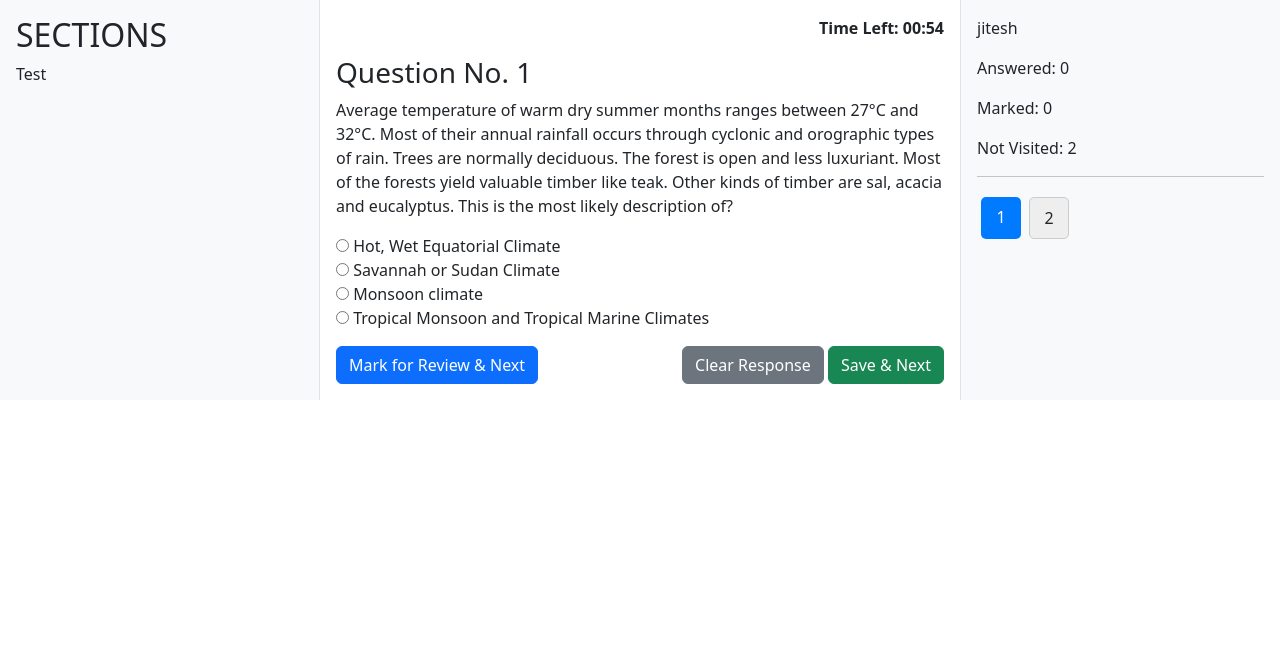
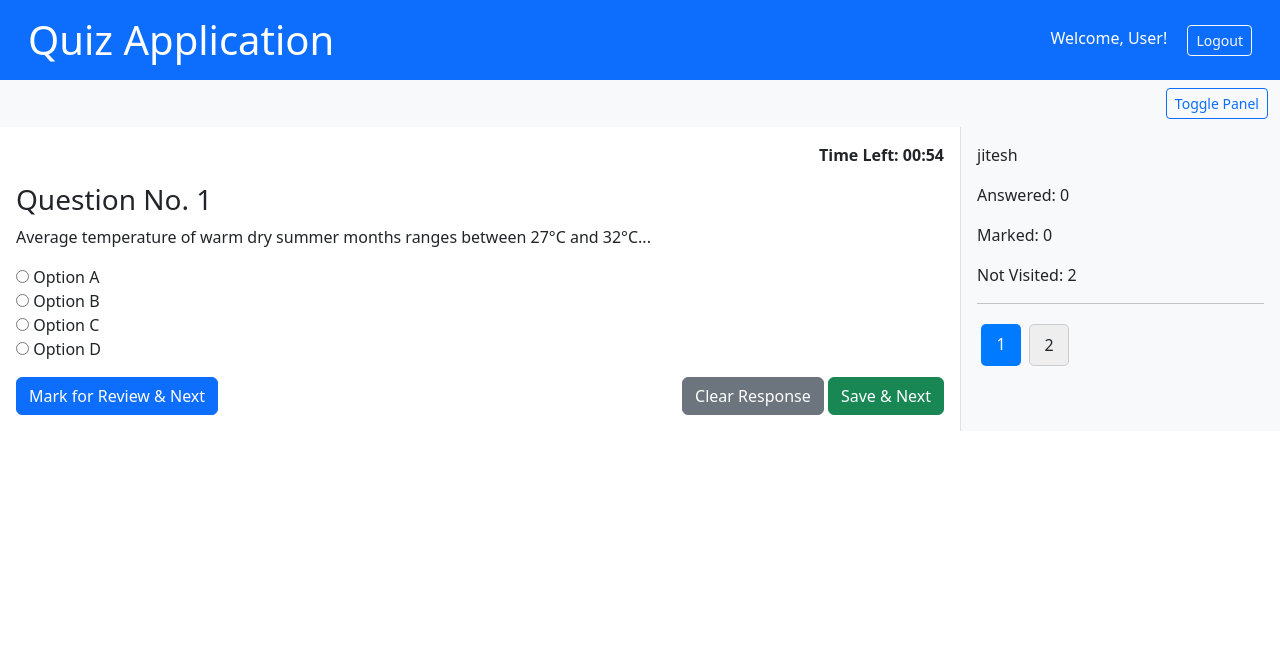
Before and after one commit to jiteshk50/Qapp, a Flask app: page / in a window 1280 px wide. Shown: the top 671 px of the page. Before the commit the page ends 400 px from the top, so only its background shows below. Run offline with Flask 3, Linux system fonts and the light colour scheme.

Commit message:
Redesining the entire layout without submit button

```diff
--- a/app.py
+++ b/app.py
@@ -1,4 +1,4 @@
-from flask import Flask, render_template
+from flask import Flask, render_template, request, redirect, url_for
 
 app = Flask(__name__)
 
@@ -6,5 +6,11 @@ app = Flask(__name__)
 def index():
     return render_template('index.html')
 
+@app.route('/result', methods=['POST'])
+def result():
+    # Placeholder for actual result processing logic
+    user_answers = request.form
+    return render_template('result.html', answers=user_answers)
+
 if __name__ == '__main__':
     app.run(debug=True)
--- a/static/script.js
+++ b/static/script.js
@@ -17,6 +17,9 @@ const notVisitedDisplay = document.getElementById('not-visited');
 const markReview = document.getElementById('mark-review');
 const clearResponse = document.getElementById('clear-response');
 const saveNext = document.getElementById('save-next');
+const togglePanel = document.getElementById("toggle-panel");
+const rightPanel = document.getElementById("right-panel");
+const mainQuestionArea = document.getElementById("main-question-area");
 
 // Display Timer
 function updateTimerDisplay() {
@@ -58,6 +61,19 @@ function displayQuestion(questionNumber) {
         }
     });
 }
+
+document.addEventListener("DOMContentLoaded", function () {
+    togglePanel.addEventListener("click", () => {
+        rightPanel.classList.toggle("show");
+        if (rightPanel.classList.contains("show")) {
+            mainQuestionArea.classList.remove("col-md-12");
+            mainQuestionArea.classList.add("col-md-9");
+        } else {
+            mainQuestionArea.classList.remove("col-md-9");
+            mainQuestionArea.classList.add("col-md-12");
+        }
+    });
+});
 
 function updateQuestionNumbers() {
     for (let i = 1; i <= totalQuestions; i++) {
--- a/static/style.css
+++ b/static/style.css
@@ -35,3 +35,12 @@
 #question-numbers {
     justify-content: left; /* Center the question numbers */
 }
+
+/* style.css */
+#main-question-area {
+    transition: flex-basis 0.3s ease;
+}
+
+#right-panel {
+    transition: width 0.3s ease;
+}
--- a/templates/index.html
+++ b/templates/index.html
@@ -4,54 +4,57 @@
 <head>
     <meta charset="UTF-8">
     <meta name="viewport" content="width=device-width, initial-scale=1.0">
-    <title>Flask Mock Test</title>
+    <title>Quiz Application</title>
     <link href="https://cdn.jsdelivr.net/npm/bootstrap@5.3.2/dist/css/bootstrap.min.css" rel="stylesheet"
-        integrity="sha384-T3c6CoIi6uLrA9TneNEoa7RxnatzjcDSCmG1MXxSR1GAsXEV/Dwwykc2MPK8M2HN" crossorigin="anonymous">
+        integrity="sha384-T3c6CoIi6uLrA9TneNEoa7RxnatzjcDSCmG1MXxSR1GAsXEV/Dwwykc2MPK8M2HN"
+        crossorigin="anonymous">
     <link rel="stylesheet" href="{{ url_for('static', filename='style.css') }}">
 </head>
 
 <body>
+    <!-- Top Header Bar -->
+    <header class="bg-primary text-white p-3">
+        <div class="container-fluid d-flex justify-content-between align-items-center">
+            <h1 class="m-0">Quiz Application</h1>
+            <div>
+                <span class="me-3">Welcome, User!</span>
+                <a href="#" class="btn btn-outline-light btn-sm">Logout</a>
+            </div>
+        </div>
+    </header>
+
+    <!-- Main Content -->
     <div class="container-fluid" id="main-container">
         <div class="row">
-            <div class="col-md-3 bg-light p-3 border-end">
-                <h2>SECTIONS</h2>
-                <p>Test</p>
+            <!-- Toggle Button -->
+            <div class="col-12 d-flex justify-content-end bg-light py-2">
+                <button class="btn btn-outline-primary btn-sm" id="toggle-panel">Toggle Panel</button>
             </div>
-            <div class="col-md-6 p-3">
+
+            <!-- Main Question Area -->
+            <div class="col-md-9 p-3" id="main-question-area">
                 <div class="d-flex justify-content-end mb-3">
                     <div id="timer" class="fw-bold">Time Left: 10:00</div>
                 </div>
                 <div id="question-area">
                     <div class="question" id="q1">
                         <h3>Question No. 1</h3>
-                        <p>Average temperature of warm dry summer months ranges between 27°C and 32°C. Most of
-                            their annual rainfall occurs through cyclonic and orographic types of rain. Trees are
-                            normally deciduous. The forest is open and less luxuriant. Most of the forests yield
-                            valuable timber like teak. Other kinds of timber are sal, acacia and eucalyptus. This
-                            is the most likely description of?</p>
+                        <p>Average temperature of warm dry summer months ranges between 27°C and 32°C...</p>
                         <ul class="options list-unstyled">
-                            <li><input type="radio" name="q1" value="a" id="q1a"> <label for="q1a">Hot, Wet
-                                    Equatorial Climate</label></li>
-                            <li><input type="radio" name="q1" value="b" id="q1b"> <label for="q1b">Savannah or
-                                    Sudan Climate</label></li>
-                            <li><input type="radio" name="q1" value="c" id="q1c"> <label for="q1c">Monsoon
-                                    climate</label></li>
-                            <li><input type="radio" name="q1" value="d" id="q1d"> <label for="q1d">Tropical
-                                    Monsoon and Tropical Marine Climates</label></li>
+                            <li><input type="radio" name="q1" value="a" id="q1a"> <label for="q1a">Option A</label></li>
+                            <li><input type="radio" name="q1" value="b" id="q1b"> <label for="q1b">Option B</label></li>
+                            <li><input type="radio" name="q1" value="c" id="q1c"> <label for="q1c">Option C</label></li>
+                            <li><input type="radio" name="q1" value="d" id="q1d"> <label for="q1d">Option D</label></li>
                         </ul>
                     </div>
                     <div class="question" id="q2" style="display: none;">
                         <h3>Question No. 2</h3>
                         <p>What is the capital of France?</p>
                         <ul class="options list-unstyled">
-                            <li><input type="radio" name="q2" value="a" id="q2a"> <label for="q2a">Berlin</label>
-                            </li>
-                            <li><input type="radio" name="q2" value="b" id="q2b"> <label for="q2b">Madrid</label>
-                            </li>
-                            <li><input type="radio" name="q2" value="c" id="q2c"> <label for="q2c">Paris</label>
-                            </li>
-                            <li><input type="radio" name="q2" value="d" id="q2d"> <label for="q2d">Rome</label>
-                            </li>
+                            <li><input type="radio" name="q2" value="a" id="q2a"> <label for="q2a">Berlin</label></li>
+                            <li><input type="radio" name="q2" value="b" id="q2b"> <label for="q2b">Madrid</label></li>
+                            <li><input type="radio" name="q2" value="c" id="q2c"> <label for="q2c">Paris</label></li>
+                            <li><input type="radio" name="q2" value="d" id="q2d"> <label for="q2d">Rome</label></li>
                         </ul>
                     </div>
                 </div>
@@ -63,7 +66,9 @@
                     </div>
                 </div>
             </div>
-            <div class="col-md-3 bg-light p-3 border-start">
+
+            <!-- Right Panel -->
+            <div class="col-md-3 bg-light p-3 border-start collapse show" id="right-panel">
                 <div id="user-info" class="mb-3">
                     <p>jitesh</p>
                     <p>Answered: <span id="answered">0</span></p>
@@ -77,7 +82,8 @@
     </div>
     <script src="{{ url_for('static', filename='script.js') }}"></script>
     <script src="https://cdn.jsdelivr.net/npm/bootstrap@5.3.2/dist/js/bootstrap.bundle.min.js"
-        integrity="sha384-C6RzsynM9kWDrMNeT87bh95OGNyZPhcTNXj1NW7RuBCsyN/o0jlpcV8Qyq46cDfL" crossorigin="anonymous"></script>
+        integrity="sha384-C6RzsynM9kWDrMNeT87bh95OGNyZPhcTNXj1NW7RuBCsyN/o0jlpcV8Qyq46cDfL"
+        crossorigin="anonymous"></script>
 </body>
 
 </html>
```
Also changed, not shown: templates/result.html (added, +19 -0 lines).
